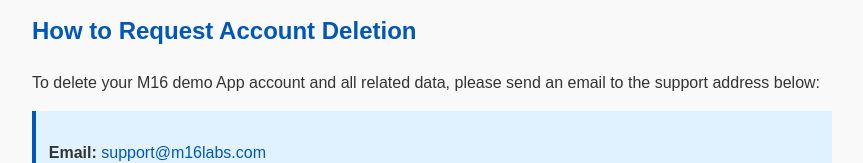
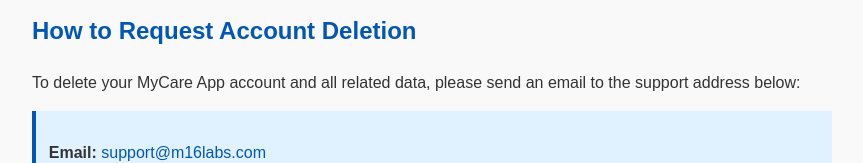
Before and after one commit to akashmeta16/patientapp-delete, a plain HTML site: page index.html in a window 1280 px wide. Shown: the part 176-339 px from the top of the page, without its empty margins (208-1071 px from the left). Drawn offline with Linux system fonts and the light colour scheme.

Commit message:
Update index.html

```diff
--- a/index.html
+++ b/index.html
@@ -41,7 +41,7 @@
 
   <h2>How to Request Account Deletion</h2>
   <p>
-    To delete your M16 demo App account and all related data, please send an email to the support address below:
+    To delete your MyCare App account and all related data, please send an email to the support address below:
   </p>
 
   <div class="email-box">
```
